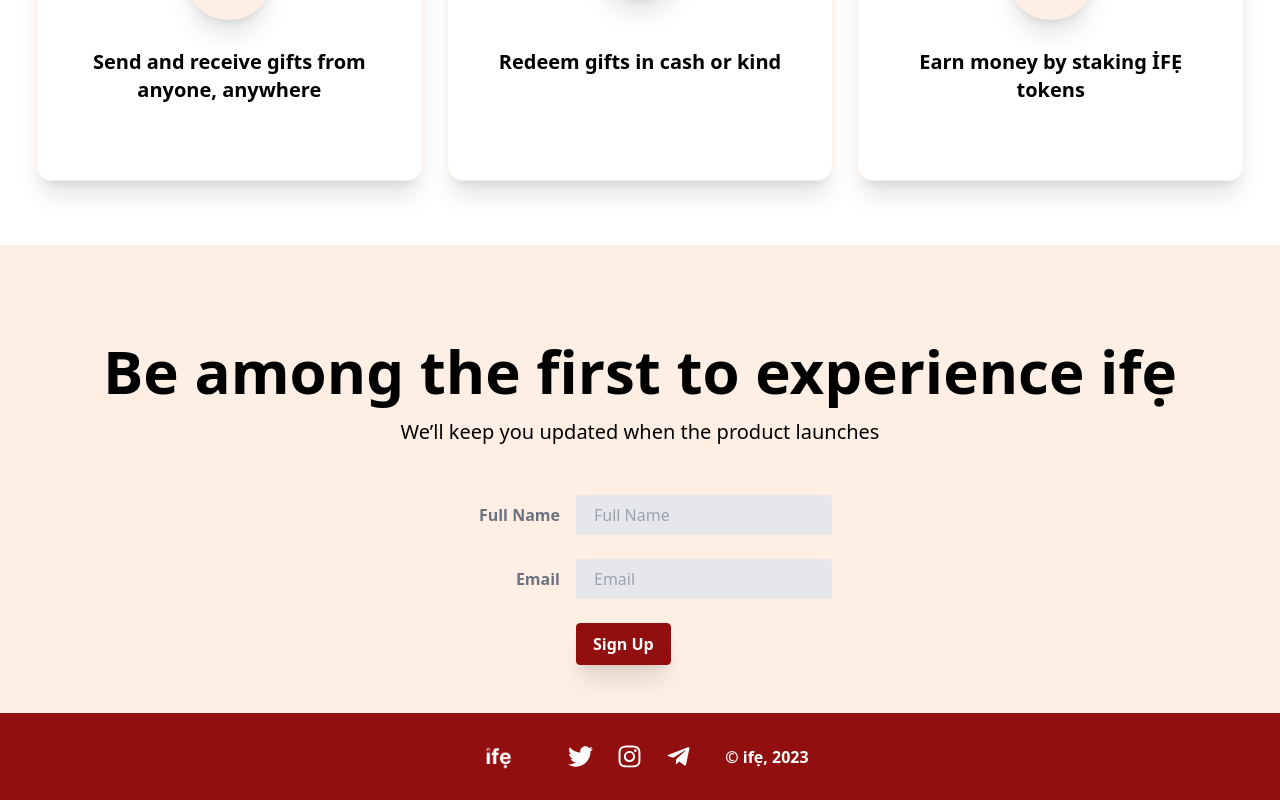
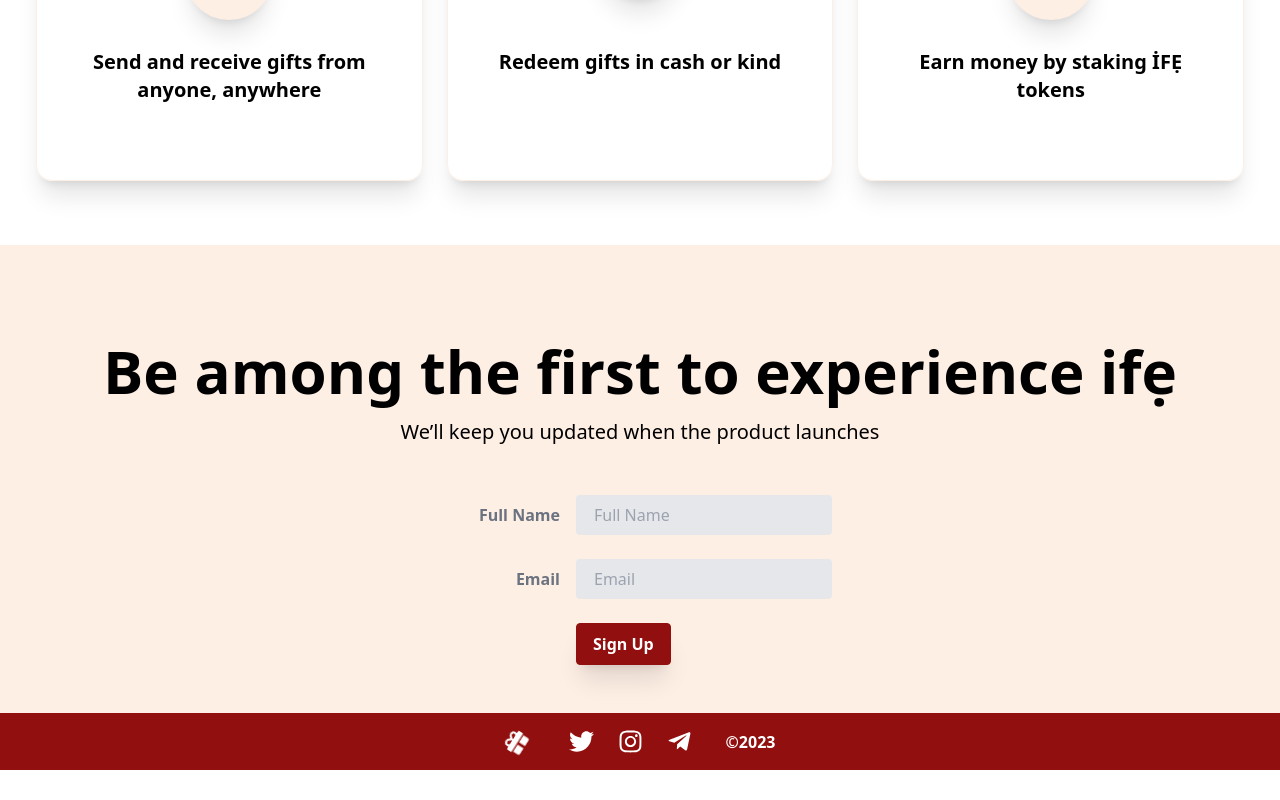
Before and after one commit to GUchechi/getIfe, a React (Create React App) app: page / in a window 1280 px wide. Shown: the part 1201-2001 px from the top of the page. After the commit the page ends 1971 px from the top, so only its background shows below. Built offline with nearby package versions, Linux system fonts and the light colour scheme; the HTML template or start-up script is replaced by a standard one.

Commit message:
added footer

```diff
--- a/src/components/Footer.jsx
+++ b/src/components/Footer.jsx
@@ -1,6 +1,7 @@
 import React from "react";
 import logo2 from "../Assets/logo2.png";
 import {
+  FaGift,
   FaInstagram,
   FaTelegramPlane,
   FaTwitter,
@@ -11,7 +12,7 @@ const Footer = () => {
     <div className="">
       <div className=" w-full flex items-center justify-center h-full bg-[#920F0F] text-white py-4  gap-[30px]">
         <div className="">
-          <img src={logo2} width="55px" height="55px" className="mx-3" alt="" />
+          <FaGift size={22} height="55px" className="mx-3 animate-spin"  alt="" />
         </div>
         <div className="font-bold mr-1 flex gap-6">
           <FaTwitter size={25} />
@@ -19,7 +20,7 @@ const Footer = () => {
           <FaTelegramPlane size={25} />
         </div>
         <div className="font-bold text-[16px] mr-3">
-          <p>&copy; ifẹ, 2023</p>
+          <p>&copy;2023</p>
         </div>
       </div>
     </div>
```
Also changed, not shown: public/logo192.png, public/logo512.png.
